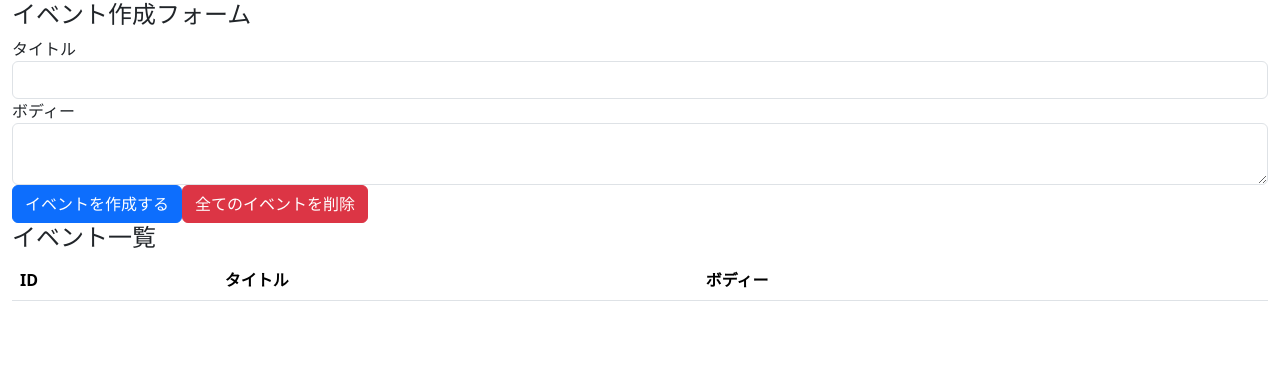
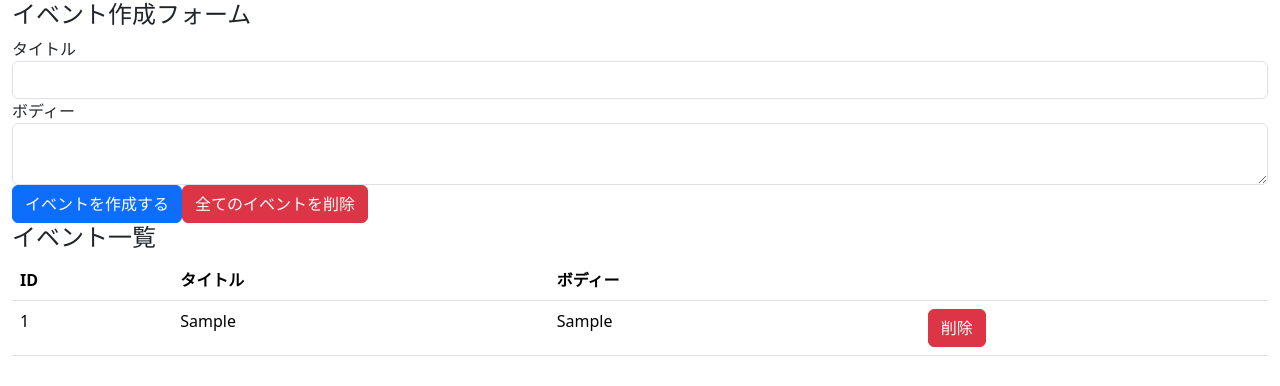
Before and after one commit to nakamura224/react-hooks-101, a React (Create React App) app: page / in a window 1280 px wide. Both pictures are taken after typing "Sample", "Sample" into the empty fields and a click on the button "イベントを作成する". Shown: the top 386 px of the page. Built offline with nearby package versions, Linux system fonts and the light colour scheme.

Commit message:
display events refabtor and implement remove event button

```diff
--- a/src/components/App.js
+++ b/src/components/App.js
@@ -1,6 +1,7 @@
 import React,{useReducer,useState} from 'react'
 import 'bootstrap/dist/css/bootstrap.min.css'
 import reducer from '../reducers/index'
+import Event from './Event'
 
 const App = () => {
   const [state,dispach] = useReducer(reducer,[])
@@ -44,7 +45,10 @@
          <th></th>
        </tr>
       </thead>
-          <tbody></tbody>
+          <tbody>
+            {state.map((event,index) => (<Event key = {index} event ={event} dispach = {dispach}/>))}
+
+          </tbody>
     </table>
   </div>
   )
--- /dev/null
+++ b/src/components/Event.js
@@ -0,0 +1,17 @@
+import React,{useReducer,useState} from 'react'
+
+const Event =({dispach,event}) =>{
+  const handleClickDeleteButton=()=>{
+    dispach({type:'DELETE_EVENT',
+              id:event.id})
+}
+return(
+  <tr>
+    <td>{event.id}</td>
+    <td>{event.title}</td>
+    <td>{event.body}</td>
+    <td><button type = "button" className ="btn btn-danger" onClick ={handleClickDeleteButton}>削除</button></td>
+  </tr>
+)
+}
+export default Event
--- a/src/reducers/index.js
+++ b/src/reducers/index.js
@@ -6,7 +6,7 @@
             const id = length === 0 ? 1 : state[length -1].id + 1
             return [...state,{id:id ,...event}]
         case 'DELETE_EVENT':
-            return state
+            return state.filter(event => event.id !==action.id)
         case 'DELETE_ALL_EVENT':
             return  []
         default:
```
